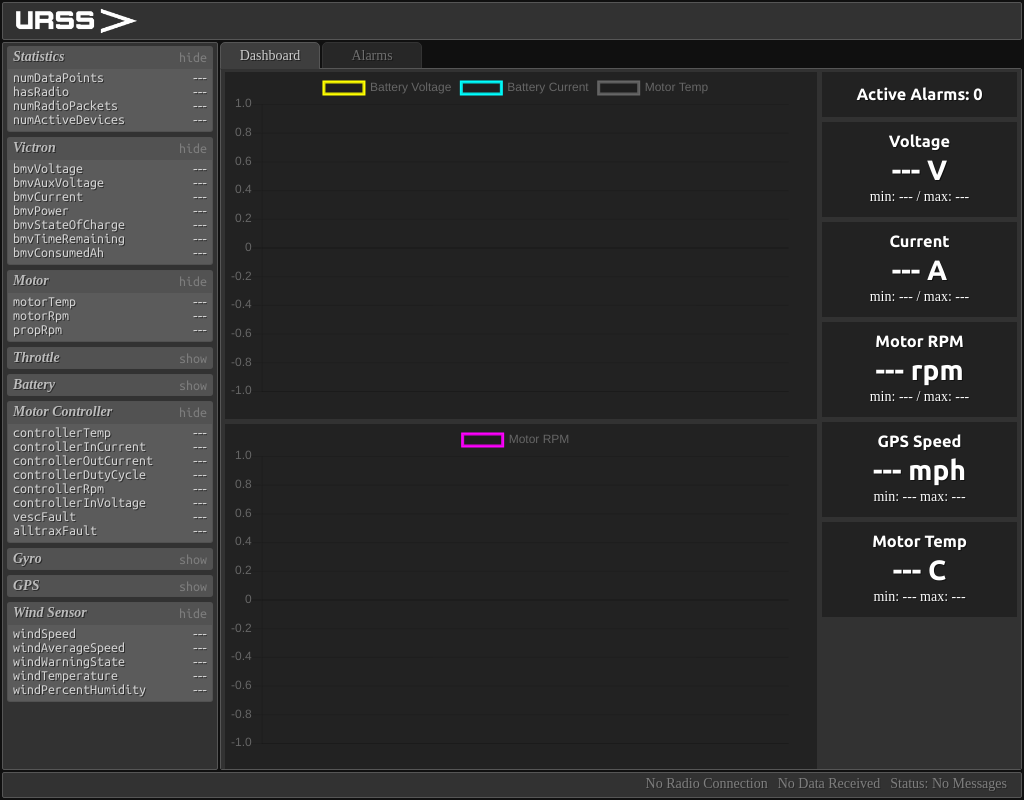
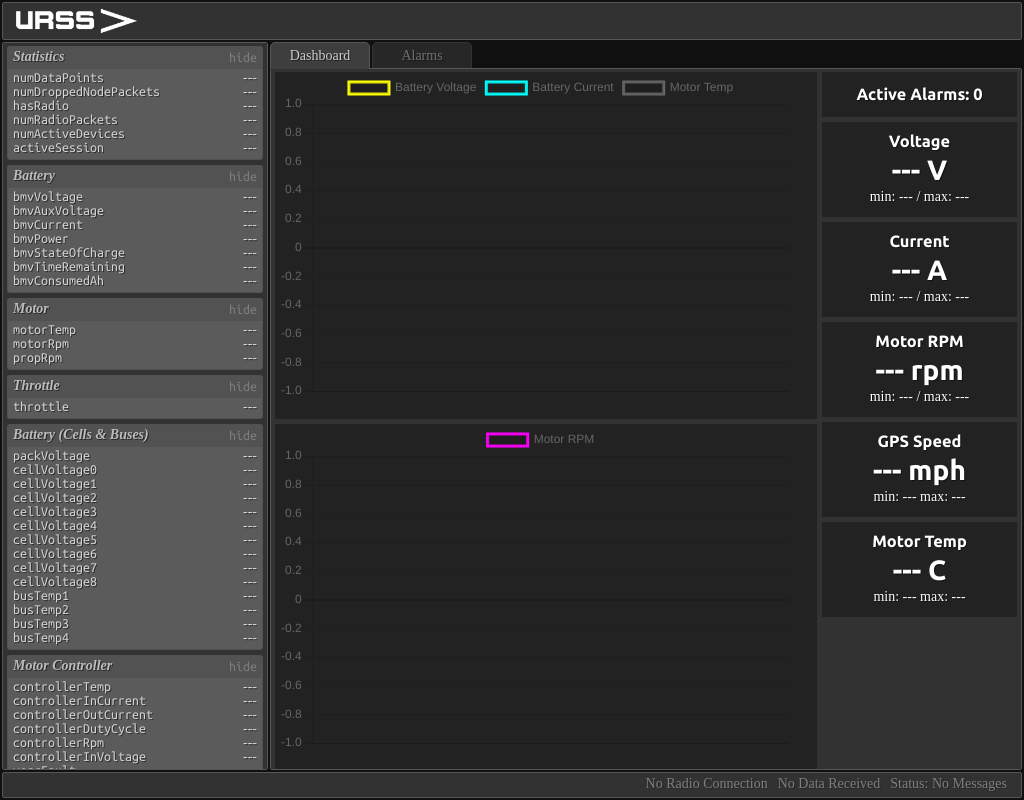
Before and after one commit to krishjainx/Telemetry-UI, an Electron app: page index.html in a window 1024 px wide. Drawn offline with nearby package versions, Linux system fonts and the light colour scheme; no server answers; a web font is replaced by a local one.

Commit message:
Adjusted window size, removed some old data points, added an indicator of data point coverage

```diff
--- a/index.html
+++ b/index.html
@@ -72,13 +72,15 @@
                     <div class="status-bar-toggle"></div>
                     <h1>Statistics</h1>
                     <p>numDataPoints<span class="data-point-raw" id="stats.numDataPoints"></span></p>
+                    <p>numDroppedNodePackets<span class="data-point-raw" id="stats.numDroppedNodePackets"></span></p>
                     <p>hasRadio<span class="data-point-raw" id="stats.hasRadio"></span></p>
                     <p>numRadioPackets<span class="data-point-raw" id="stats.numRadioPackets"></span></p>
-                    <p>numActiveDevices<span class="data-point-raw" id="stats.numActiveDevice"></span></p>
+                    <p>numActiveDevices<span class="data-point-raw" id="stats.numActiveDevices"></span></p>
+                    <p>activeSession<span class="data-point-raw" id="stats.activeSession"></span></p>
                 </div>
                 <div class="status-pane">
                     <div class="status-bar-toggle"></div>
-                    <h1>Victron</h1>
+                    <h1>Battery</h1>
                     <p>bmvVoltage<span class="data-point-raw" id="telemetry.bmvVoltage"></span></p>
                     <p>bmvAuxVoltage<span class="data-point-raw" id="telemetry.bmvAuxVoltage"></span></p>
                     <p>bmvCurrent<span class="data-point-raw" id="telemetry.bmvCurrent"></span></p>
@@ -88,20 +90,20 @@
                     <p>bmvConsumedAh<span class="data-point-raw" id="telemetry.bmvConsumedAh"></span></p>
                 </div>
                 <div class="status-pane">
-                    <div class="status-bar-toggle" id="status-bar-toggle-motor"></div>
+                    <div class="status-bar-toggle"></div>
                     <h1>Motor</h1>
                     <p>motorTemp<span class="data-point-raw" id="telemetry.motorTemp"></span></p>
                     <p>motorRpm<span class="data-point-raw" id="telemetry.motorRpm"></span></p>
                     <p>propRpm<span class="data-point-raw" id="telemetry.propRpm"></span></p>
                 </div>
                 <div class="status-pane">
-                    <div class="status-bar-toggle" id="status-bar-toggle-throttle"></div>
+                    <div class="status-bar-toggle"></div>
                     <h1>Throttle</h1>
-                    <p>throttlePosition<span class="data-point-raw" id="telemetry.throttlePosition"></span></p>
+                    <p>throttle<span class="data-point-raw" id="telemetry.throttle"></span></p>
                 </div>
                 <div class="status-pane">
-                    <div class="status-bar-toggle" id="status-bar-toggle-battery"></div>
-                    <h1>Battery</h1>
+                    <div class="status-bar-toggle"></div>
+                    <h1>Battery (Cells & Buses)</h1>
                     <p>packVoltage<span class="data-point-raw" id="telemetry.batteryPackVoltage"></span></p>
                     <p>cellVoltage0<span class="data-point-raw" id="telemetry.batteryCellVoltage0"></span></p>
                     <p>cellVoltage1<span class="data-point-raw" id="telemetry.batteryCellVoltage1"></span></p>
@@ -118,7 +120,7 @@
                     <p>busTemp4<span class="data-point-raw" id="telemetry.batteryBusTemp4"></span></p>
                 </div>
                 <div class="status-pane">
-                    <div class="status-bar-toggle" id="status-bar-toggle-controller"></div>
+                    <div class="status-bar-toggle"></div>
                     <h1>Motor Controller</h1>
                     <p>controllerTemp<span class="data-point-raw" id="telemetry.controllerTemp"></span></p>
                     <p>controllerInCurrent<span class="data-point-raw" id="telemetry.controllerInCurrent"></span></p>
@@ -130,14 +132,14 @@
                     <p>alltraxFault<span class="data-point-raw" id="telemetry.alltraxFault"></span></p>
                 </div>
                 <div class="status-pane">
-                    <div class="status-bar-toggle" id="status-bar-toggle-gyro"></div>
+                    <div class="status-bar-toggle"></div>
                     <h1>Gyro</h1>
                     <p>trimAngle<span class="data-point-raw" id="telemetry.gyroTrimAngle"></span></p>
                     <p>rollAngle<span class="data-point-raw" id="telemetry.gyroRollAngle"></span></p>
                     <p>yawAngle<span class="data-point-raw" id="telemetry.gyroYawAngle"></span></p>
                 </div>
                 <div class="status-pane">
-                    <div class="status-bar-toggle" id="status-bar-toggle-gps"></div>
+                    <div class="status-bar-toggle"></div>
                     <h1>GPS</h1>
                     <p>timestamp<span class="data-point-raw" id="telemetry.gpsTimestamp"></span></p>
                     <p>speed<span class="data-point-raw" id="telemetry.gpsSpeed"></span></p>
@@ -145,15 +147,9 @@
                     <p>latitude<span class="data-point-raw" id="telemetry.gpsLatitude"></span></p>
                     <p>longitude<span class="data-point-raw" id="telemetry.gpsLongitude"></span></p>
                     <p>numSatellites<span class="data-point-raw" id="telemetry.gpsNumSatellites"></span></p>
-                </div>
-                <div class="status-pane">
-                    <div class="status-bar-toggle" id="status-bar-toggle-gps"></div>
-                    <h1>Wind Sensor</h1>
-                    <p>windSpeed<span class="data-point-raw" id="telemetry.windSpeed"></span></p>
-                    <p>windAverageSpeed<span class="data-point-raw" id="telemetry.windAverageSpeed"></span></p>
-                    <p>windWarningState<span class="data-point-raw" id="telemetry.windWarningState"></span></p>
-                    <p>windTemperature<span class="data-point-raw" id="telemetry.windTemperature"></span></p>
-                    <p>windPercentHumidity<span class="data-point-raw" id="telemetry.windPercentHumidity"></span></p>
+                    <p>usbGpsLatitude<span class="data-point-raw" id="telemetry.gpsLatitude"></span></p>
+                    <p>usbGpsLongitude<span class="data-point-raw" id="telemetry.gpsLongitude"></span></p>
+                    <p>usbGpsNumSatellites<span class="data-point-raw" id="telemetry.gpsNumSatellites"></span></p>
                 </div>
             </div>
         </div>
--- a/static/css/main.css
+++ b/static/css/main.css
@@ -97,7 +97,7 @@ hr {
 
 #main-panel {
     position: absolute;
-    left: 220px;
+    left: 270px;
     right: 2px;
     top: 68px;
     bottom: 30px;
@@ -115,7 +115,7 @@ hr {
 #side-panel {
     position: absolute;
     left: 2px;
-    width: 216px;
+    width: 266px;
     bottom: 30px;
     top: 42px;
 }
@@ -127,7 +127,7 @@ hr {
 
 #tab-panel {
     position: absolute;
-    left: 220px;
+    left: 270px;
     right: 2px;
     top: 42px;
     height: 27px;
@@ -201,7 +201,7 @@ hr {
     overflow: hidden;
     height: 1em;
     whitespace: nowrap;
-    max-width: 50px;
+    max-width: 150px;
 }
 
 
--- a/static/css/tab-dashboard.css
+++ b/static/css/tab-dashboard.css
@@ -41,6 +41,11 @@
     top: 0;
     height: 45px;
     padding-top: 13px;
+    cursor: pointer;
+}
+
+.dashboardAlarms * {
+    cursor: pointer;
 }
 
 .dashboardAlarmsActive {
--- a/static/js/Telemetry-Server.js
+++ b/static/js/Telemetry-Server.js
@@ -183,6 +183,30 @@ class TelemetryServer {
         return numAlarms;
     }
 
+    // Gets the number of valid data points
+    getNumValidDataPoints(){
+        var numDataPoints = 0;
+        for (var dataPointKey in this.lastDataPoints.telemetry) {
+            if (this.lastDataPoints.telemetry.hasOwnProperty(dataPointKey)) {
+                if (this.lastDataPoints.telemetry[dataPointKey].current != null){
+                    numDataPoints++;
+                }
+            }
+        }
+        return numDataPoints;
+    }
+
+    // Gets the number of data points
+    getNumDataPoints(){
+        var numDataPoints = 0;
+        for (var dataPointKey in this.lastDataPoints.telemetry) {
+            if (this.lastDataPoints.telemetry.hasOwnProperty(dataPointKey)) {
+                numDataPoints++;
+            }
+        }
+        return numDataPoints;
+    }
+
     addStatsCallback(func){
         this.statsCallbacks.push(func);
     }
--- a/static/js/index.js
+++ b/static/js/index.js
@@ -19,7 +19,8 @@ $(function(){
 
 Telemetry.addStatsCallback(function(){
     $("#status-messages").text("Status: "+Telemetry.getStat("numActiveDevices")+" active device(s)");
-    $("#status-data").text("("+Telemetry.getStat("numDataPoints")+" data points \/ "+Telemetry.getStat("numRadioPackets")+" packets)")
+    dataCoverageRatio = ((Telemetry.getNumValidDataPoints()/Telemetry.getNumDataPoints())*100.0).toFixed(1)
+    $("#status-data").text("("+Telemetry.getStat("numDataPoints")+" data points \/ "+Telemetry.getStat("numRadioPackets")+" packets / "+dataCoverageRatio+"% coverage)")
     if (Telemetry.getStat("hasRadio") == "True") {
         $("#status-radio").text("Radio Link Established");
     } else {
@@ -54,12 +55,6 @@ function setupStatusBar(){
     $(".status-bar-toggle").click(function(){
         statusBarSetState($(this), $(this).text() == "hide");
     });
-    statusBarSetState($("#status-bar-toggle-gps"),true)
-    statusBarSetState($("#status-bar-toggle-gyro"),true)
-    statusBarSetState($("#status-bar-toggle-alltrax"),true)
-    statusBarSetState($("#status-bar-toggle-vesc"),true)
-    statusBarSetState($("#status-bar-toggle-battery"),true)
-    statusBarSetState($("#status-bar-toggle-throttle"),true)
 }
 
 function statusBarSetState(object, state){
--- a/static/js/pages/tab-dashboard.js
+++ b/static/js/pages/tab-dashboard.js
@@ -7,6 +7,9 @@ var chartX = 0;
 $(function(){
     setupChart1();
     setupChart2();
+    $("#dashboardAlarms").click(function(){
+        setTab("alarms");
+    });
 });
 
 function setupChart1(){
```
